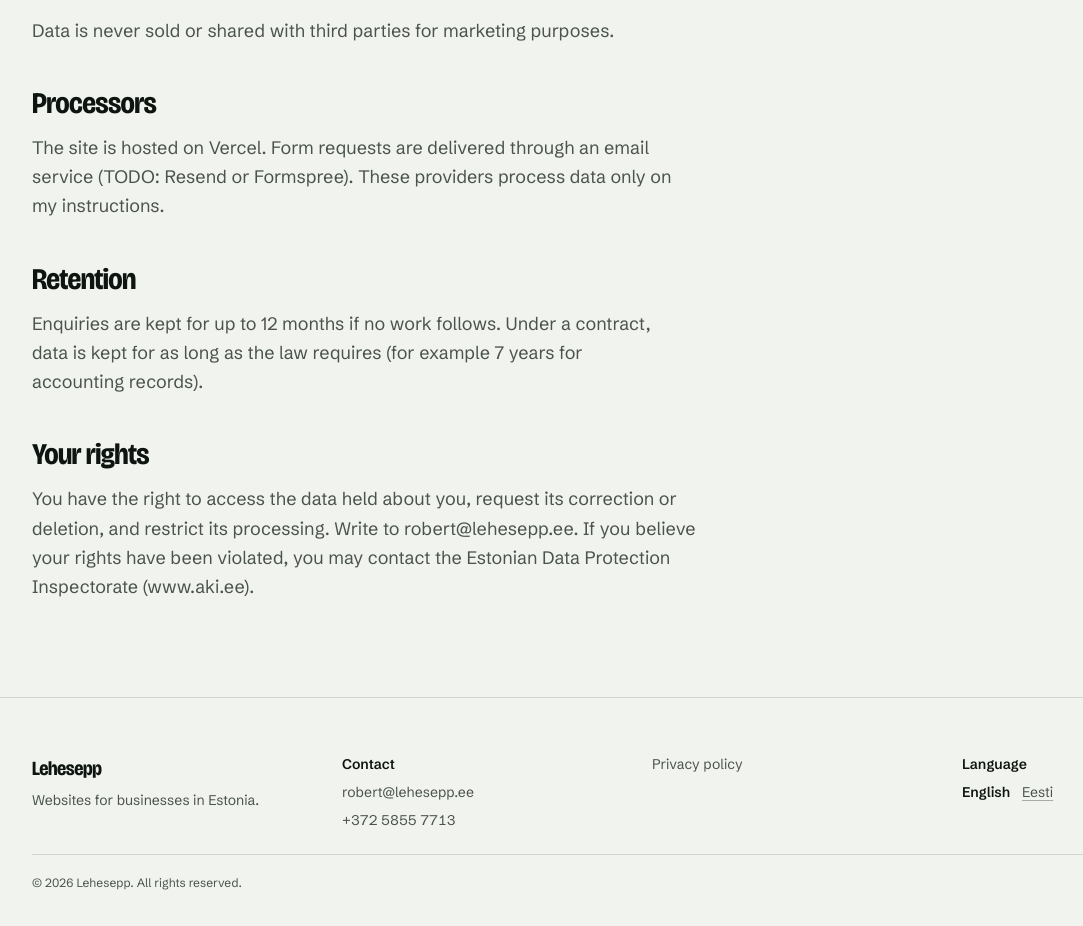
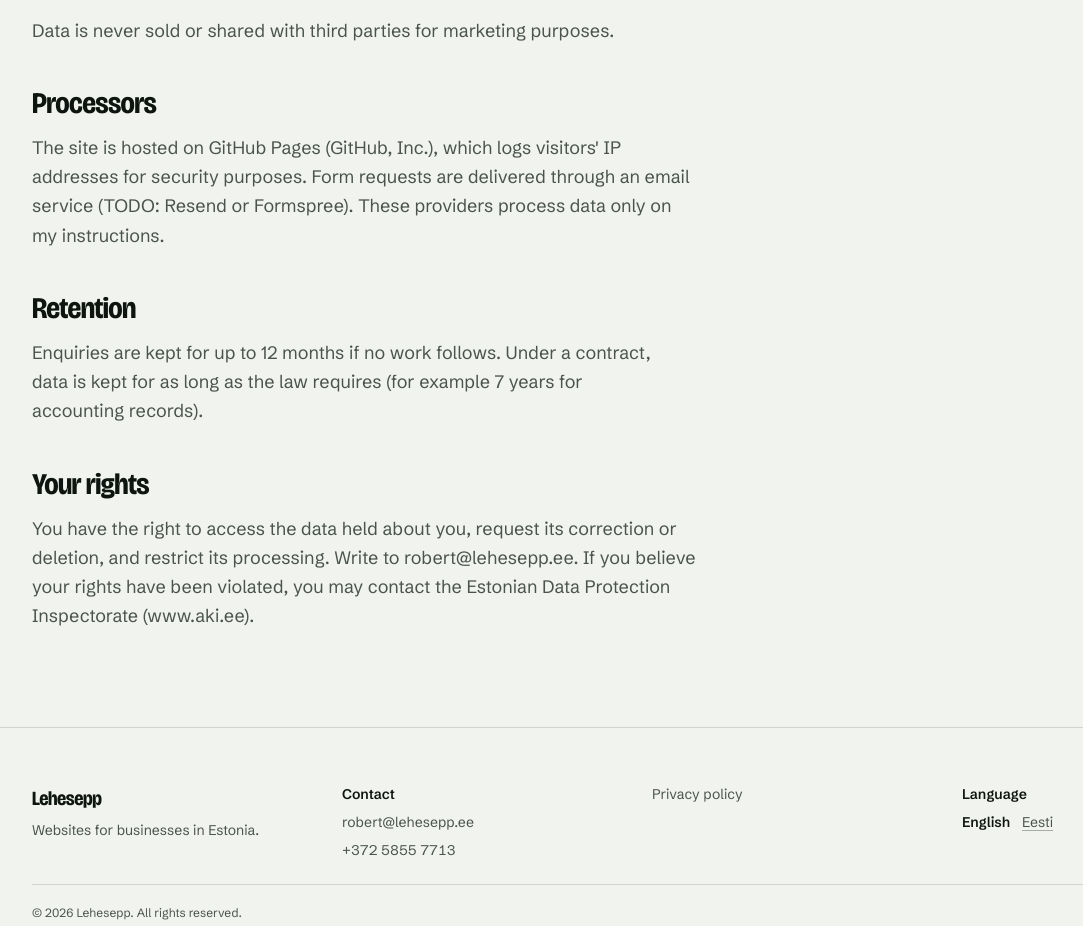
Before and after one commit to Robertkuu/lehesepp, a Next.js app: page /en/privacy in a window 1280 px wide. Shown: the part 902-1828 px from the top of the page, without its empty margins (8-1091 px from the left). Built offline with nearby package versions, Linux system fonts and the light colour scheme; no server answers; a web font is replaced by a local one.

Commit message:
Privacy policy: hosting on GitHub Pages

```diff
--- a/src/i18n/dictionaries/en.ts
+++ b/src/i18n/dictionaries/en.ts
@@ -281,7 +281,7 @@ export const en: Dictionary = {
       {
         h: "Processors",
         p: [
-          "The site is hosted on Vercel. Form requests are delivered through an email service (TODO: Resend or Formspree). These providers process data only on my instructions.",
+          "The site is hosted on GitHub Pages (GitHub, Inc.), which logs visitors' IP addresses for security purposes. Form requests are delivered through an email service (TODO: Resend or Formspree). These providers process data only on my instructions.",
         ],
       },
       {
--- a/src/i18n/dictionaries/et.ts
+++ b/src/i18n/dictionaries/et.ts
@@ -283,7 +283,7 @@ export const et = {
       {
         h: "Volitatud töötlejad",
         p: [
-          "Leht on majutatud Vercelis. Vormi päringud edastatakse e-posti teenuse kaudu (TODO: Resend või Formspree). Teenusepakkujad töötlevad andmeid ainult minu juhiste alusel.",
+          "Leht on majutatud GitHub Pages teenuses (GitHub, Inc.), mis salvestab turvalisuse eesmärgil külastajate IP-aadressid. Vormi päringud edastatakse e-posti teenuse kaudu (TODO: Resend või Formspree). Teenusepakkujad töötlevad andmeid ainult minu juhiste alusel.",
         ],
       },
       {
```
